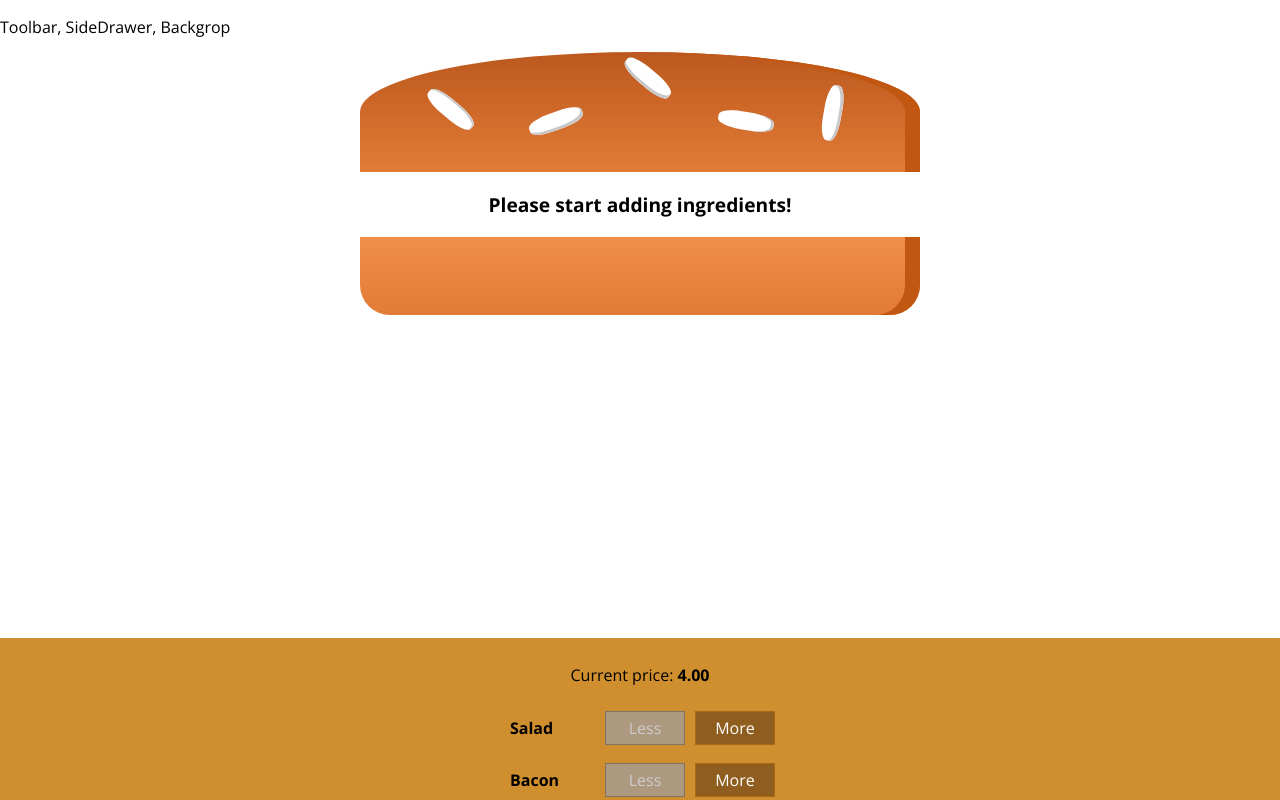
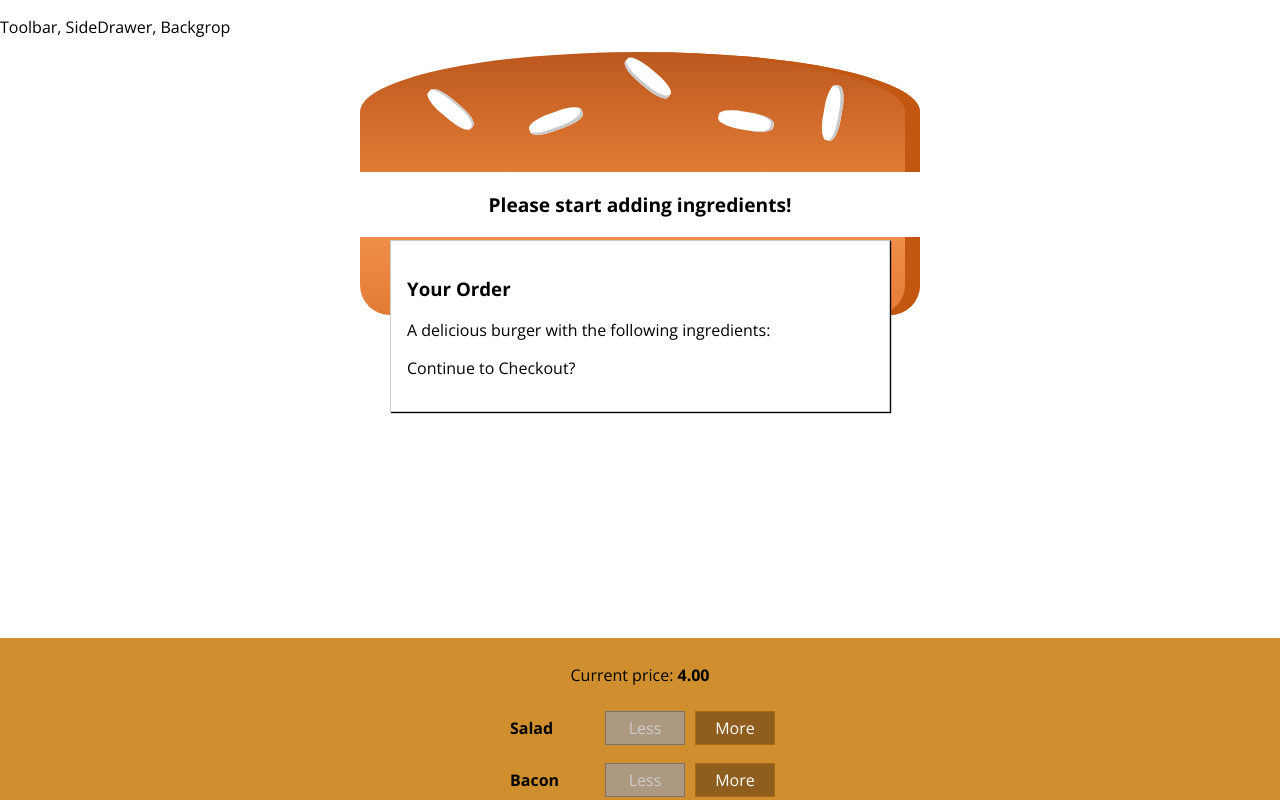
Before and after one commit to marcusholmgren/burger-builder, a React (Create React App) app: page / in a window 1280 px wide. Shown: the top 800 px of the page. Built offline with nearby package versions, Linux system fonts and the light colour scheme.

Commit message:
Add order summary component.

```diff
--- /dev/null
+++ b/src/compontents/Burger/OrderSummary/OrderSummary.js
@@ -0,0 +1,25 @@
+import React from 'react';
+
+const orderSummary = (props) => {
+    const ingredientSummary = Object.keys(props.ingredients)
+        .filter((igKey) => props.ingredients[igKey] > 0)
+        .map((igKey) => {
+            return (
+                <li key={igKey}>
+                    <span style={{textTransform: 'capitalize'}}>{igKey}</span>: {props.ingredients[igKey]}
+                </li>)
+        });
+
+    return (
+        <>
+            <h3>Your Order</h3>
+            <p>A delicious burger with the following ingredients:</p>
+            <ul>
+                {ingredientSummary}
+            </ul>
+            <p>Continue to Checkout?</p>
+        </>
+    );
+};
+
+export default orderSummary;
--- /dev/null
+++ b/src/compontents/UI/Modal/Modal.css
@@ -0,0 +1,20 @@
+.Modal {
+    position: fixed;
+    z-index: 500;
+    background-color: white;
+    width: 70%;
+    border: 1px solid #ccc;
+    box-shadow: 1px 1px 1px black;
+    padding: 16px;
+    left: 15%;
+    top: 30%;
+    box-sizing: border-box;
+    transition: all 0.3s ease-out;
+}
+
+@media (min-width: 600px) {
+    .Modal {
+        width: 500px;
+        left: calc(50% - 250px);
+    }
+}
--- /dev/null
+++ b/src/compontents/UI/Modal/Modal.js
@@ -0,0 +1,10 @@
+import React from 'react';
+import './Modal.css';
+
+const modal = (props) => (
+    <div className="Modal">
+        {props.children}
+    </div>
+);
+
+export default modal;
--- a/src/containers/BurgerBuilder/BurgerBuilder.js
+++ b/src/containers/BurgerBuilder/BurgerBuilder.js
@@ -1,6 +1,8 @@
 import React, {Component} from 'react';
 import Burger from '../../compontents/Burger/Burger.js';
 import BuildControls from '../../compontents/Burger/BuildControls/BuildControls';
+import Modal from '../../compontents/UI/Modal/Modal';
+import OrderSummary from '../../compontents/Burger/OrderSummary/OrderSummary';
 
 const BURGER_START_PRICE = 4;
 const INGREDIENT_PRICES = {
@@ -76,6 +78,9 @@
         }
         return (
             <>
+                <Modal>
+                    <OrderSummary ingredients={this.state.ingredients}/>
+                </Modal>
                 <Burger ingredients={this.state.ingredients}/>
                 <BuildControls
                     ingredientAdded={this.addIngredientHandler}
```
Also changed, not shown: src/compontents/UI/Backdrop/Backdrop.js (added).
